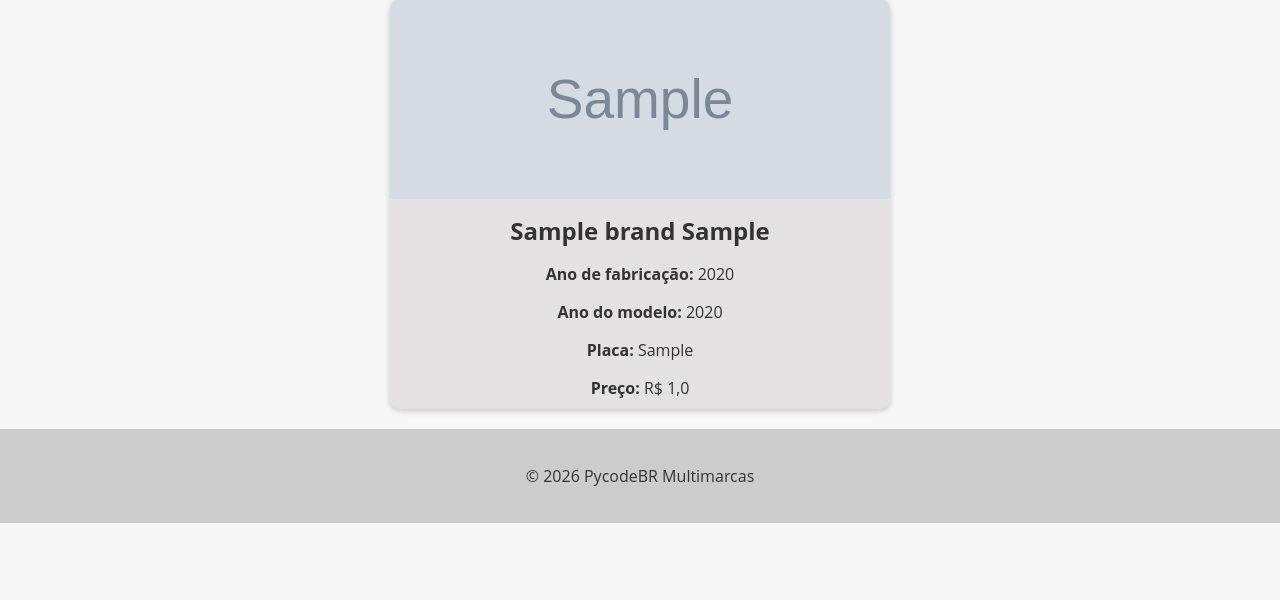
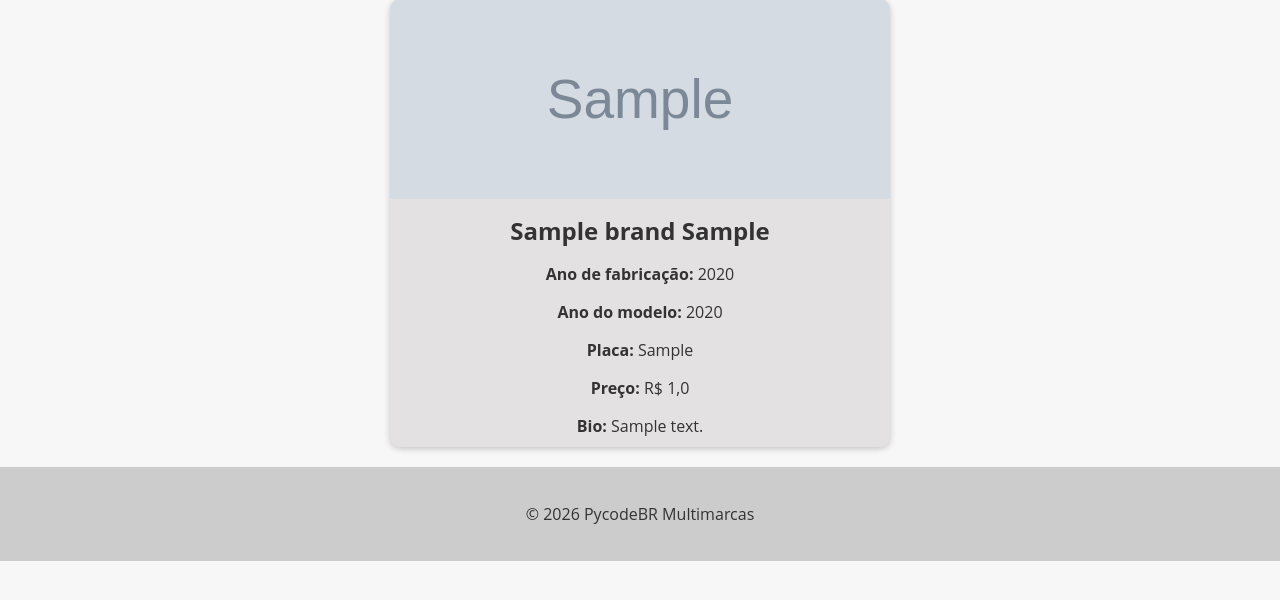
Before and after one commit to ViniciusMata/PyCode_BR_Carros, a Django app: page /car/1/ in a window 1280 px wide. Shown: the part 71-671 px from the top of the page. Run offline with Django 5.2, Linux system fonts and the light colour scheme; tables that the repository leaves empty hold one stand-in row (values such as "Sample post"); grey boxes marked "Sample" are stand-in pictures.

Commit message:
Inclusão campo BIO

```diff
--- a/cars/templates/car_detail.html
+++ b/cars/templates/car_detail.html
@@ -86,6 +86,9 @@
       <p><strong>Ano do modelo:</strong> {{ object.model_year }}</p>
       <p><strong>Placa:</strong> {{ object.plate }}</p>
       <p><strong>Preço:</strong> R$ {{ object.value }}</p>
+      {% if object.bio %}
+        <p><strong>Bio:</strong> {{ object.bio }}</p>
+      {% endif %}
   </div>
   {% if user.is_authenticated %}
     <div class="buttons-container">
```
